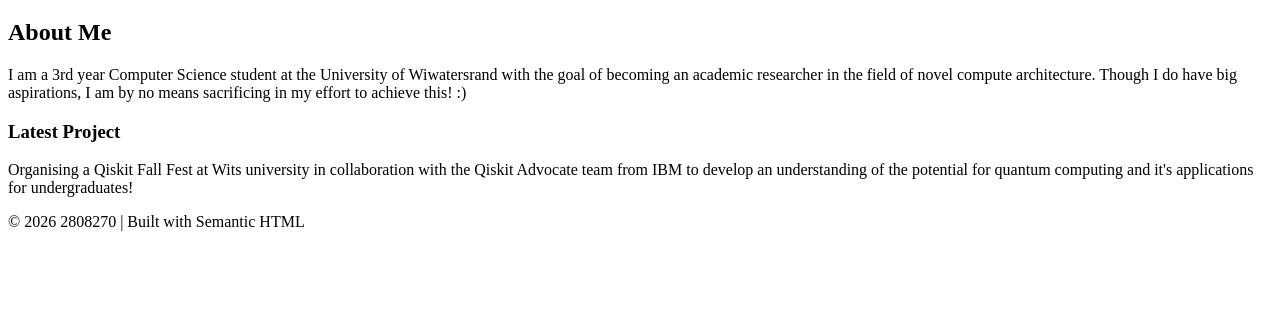
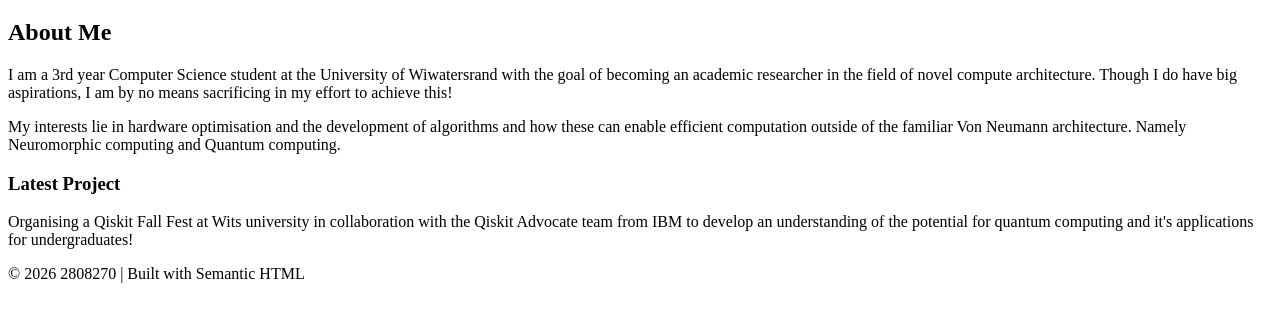
Before and after one commit to MubeenD1/2808270-portfolio, a plain HTML site: page index.html in a window 1280 px wide. Shown: the part 61-378 px from the top of the page. Drawn offline with Linux system fonts and the light colour scheme.

Commit message:
Add: More information added to 'About Me' section

```diff
--- a/index.html
+++ b/index.html
@@ -18,7 +18,8 @@
     <main>
 	<section>
 		<h2>About Me</h2>
-		<p>I am a 3rd year Computer Science student at the University of Wiwatersrand with the goal of becoming an academic researcher in the field of novel compute architecture. Though I do have big aspirations, I am by no means sacrificing in my effort to achieve this! :)</p>
+		<p>I am a 3rd year Computer Science student at the University of Wiwatersrand with the goal of becoming an academic researcher in the field of novel compute architecture. Though I do have big aspirations, I am by no means sacrificing in my effort to achieve this!</p>
+		<p>My interests lie in hardware optimisation and the development of algorithms and how these can enable efficient computation outside of the familiar Von Neumann architecture. Namely Neuromorphic computing and Quantum computing.</p>
 	</section>
 
 	<article>
```
